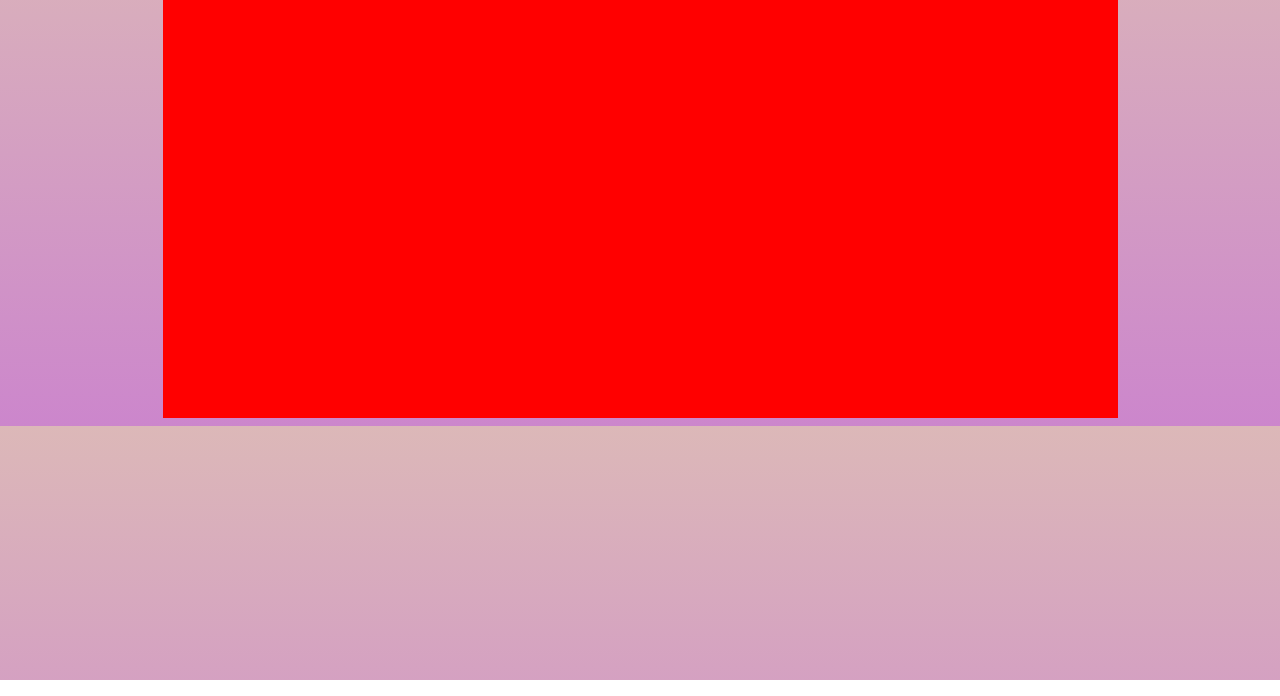
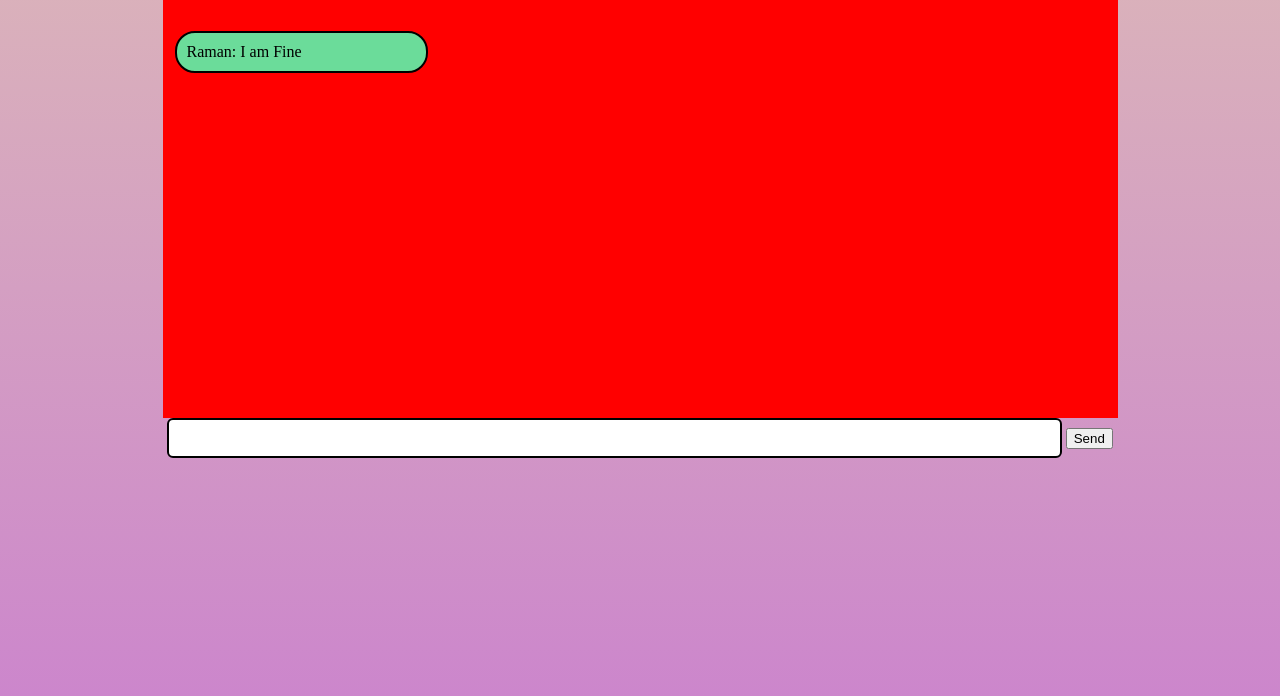
Before and after one commit to Kaushal273/Chat-Application, a plain HTML site: page index.html in a window 1280 px wide. Shown: the part 120-816 px from the top of the page. Drawn offline with Linux system fonts and the light colour scheme.

Commit message:
second update

```diff
--- a/css/style.css
+++ b/css/style.css
@@ -11,5 +11,37 @@
     height: 60vh;
 }
 body{
+    height: 100vh;
     background-image: linear-gradient(rgb(220, 184, 184),rgb(204, 134, 204));
 }
+.message{
+
+background-color: rgb(107, 220, 154);
+width: 24%;
+padding: 10px;
+margin: 17px 12px;
+border: 2px solid black ;
+border-radius: 20px;
+}
+.left{
+    float: left;
+    clear: both;
+}
+.right{
+    float: right;
+    clear: both;
+}
+#send-container{
+    display: block;
+    margin: auto;
+    text-align: center;
+    max-width: 985px;
+    width: 100%;
+}
+
+#messageInp{
+    width: 90%;
+    border: 2px solid black;
+    border-radius: 6px;
+    height: 34px;
+}
--- a/index.html
+++ b/index.html
@@ -16,5 +16,11 @@
         <div class="message right">Kamal: Hey how are you?</div>
         <div class="message left">Raman: I am Fine</div>
     </div>
+    <div class="send">
+        <form action="#" id="send-container">
+            <input type="text" name="messageInp" id="messageInp">
+            <button class="btn" type="submit">Send</button>
+        </form>
+    </div>
 </body>
 </html>
```
